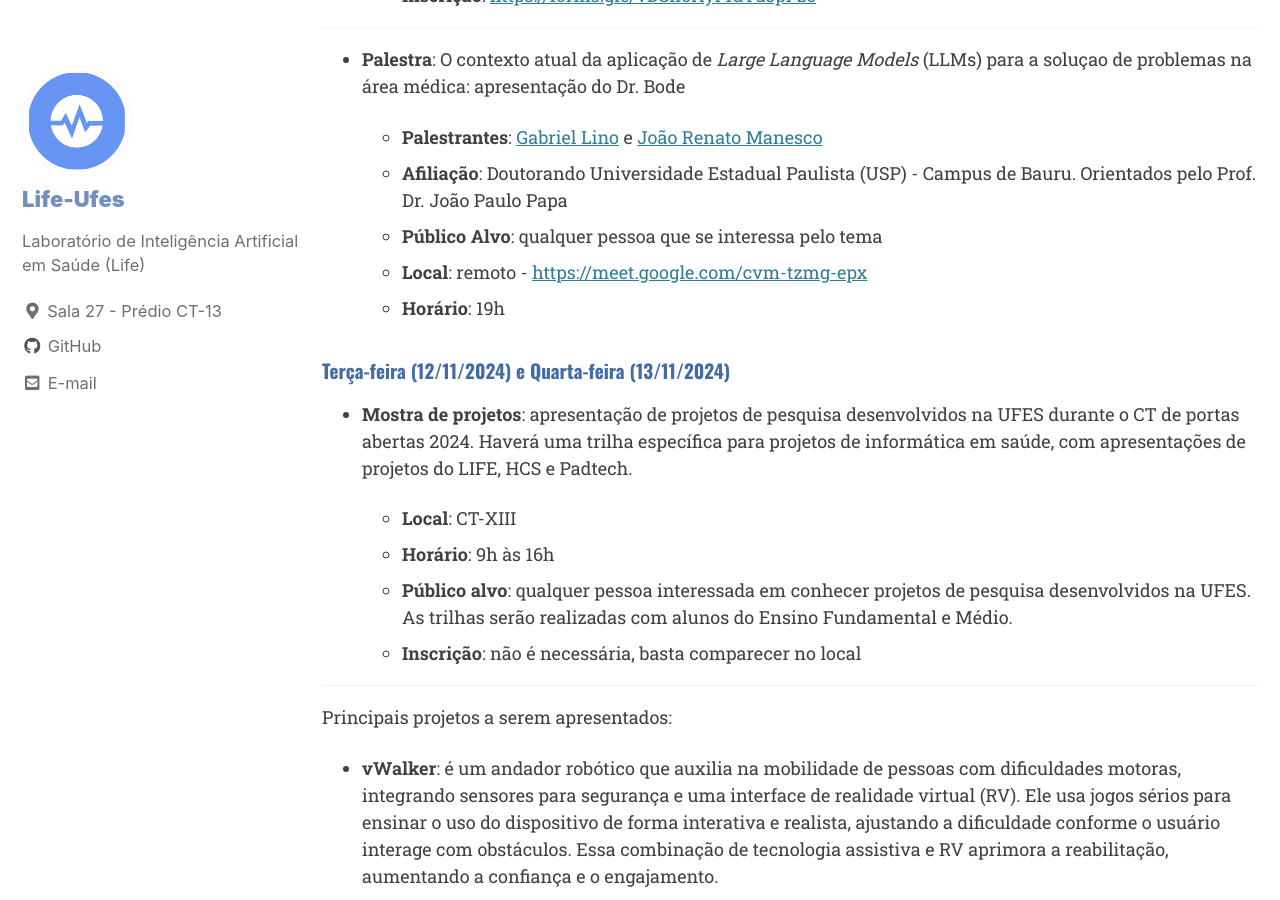
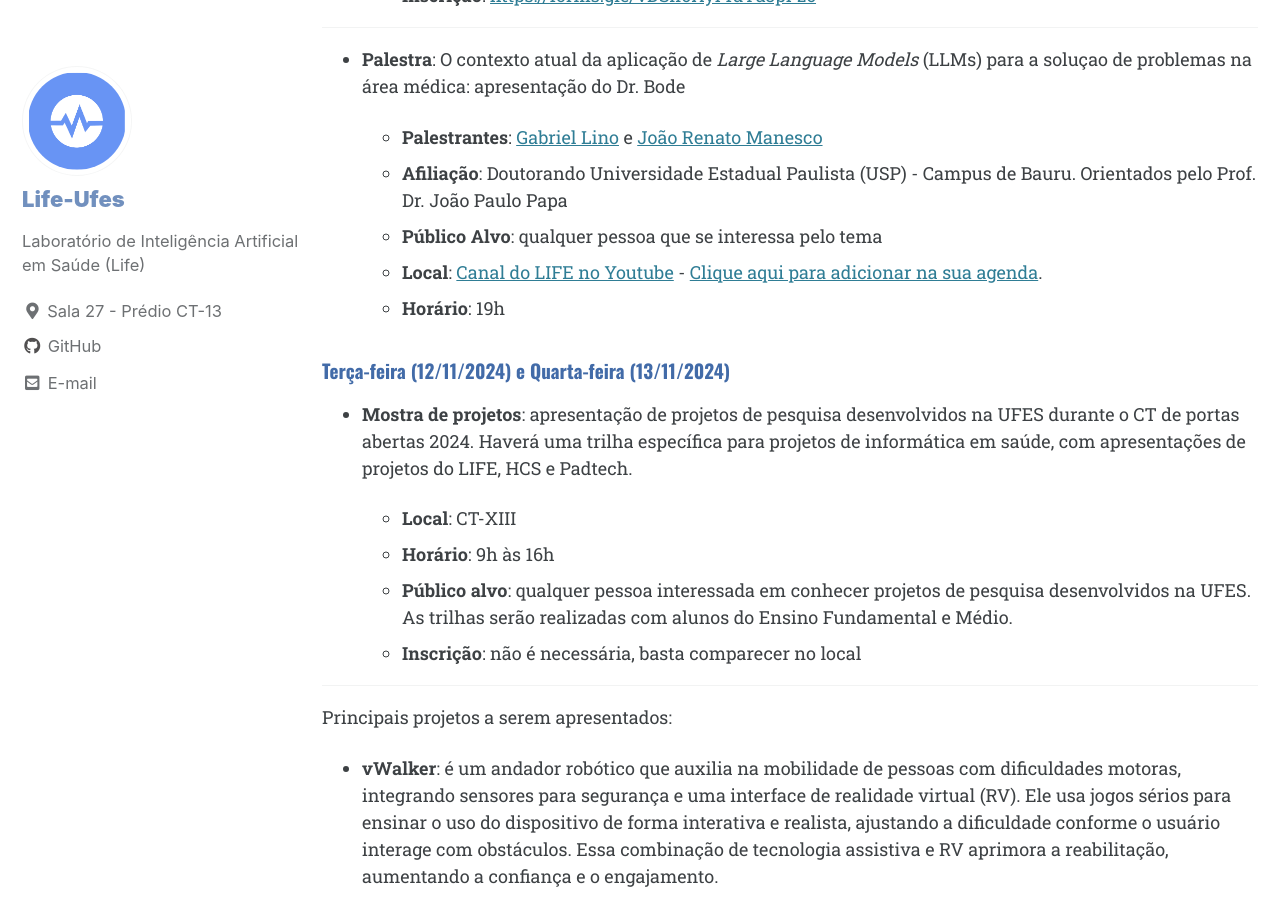
Before and after one commit to life-ufes/site, a Jekyll site: the page built from _pages/semana.md, in a window 1280 px wide and 900 px high, scrolled down 1687 px. Built offline with Jekyll 4.4.1, drawn with Linux system fonts in a browser that asks for light colours; cached includes are drawn as plain includes.

Commit message:
atualizando links

```diff
--- a/_pages/semana.md
+++ b/_pages/semana.md
@@ -34,7 +34,7 @@ ____
   - **Palestrantes**: [Gabriel Lino](https://www.linkedin.com/in/gabriel-lino-garcia-499266183/) e [João Renato Manesco](https://www.linkedin.com/in/joao-renato/)
   - **Afiliação**: Doutorando Universidade Estadual Paulista (USP) - Campus de Bauru. Orientados pelo Prof. Dr. João Paulo Papa
   - **Público Alvo**: qualquer pessoa que se interessa pelo tema
-  - **Local**: remoto - [https://meet.google.com/cvm-tzmg-epx](https://meet.google.com/cvm-tzmg-epx)
+  - **Local**: [Canal do LIFE no Youtube](https://www.youtube.com/@life-ufes) - [Clique aqui para adicionar na sua agenda](https://calendar.google.com/calendar/event?action=TEMPLATE&amp;tmeid=M3ZrdHAxMjVhNW1yZDFkdGVlNW11ZDF1cjkgbGlmZUBpbmYudWZlcy5icg&amp;tmsrc=life%40inf.ufes.br).
   - **Horário**: 19h
 
 #### Terça-feira (12/11/2024) e Quarta-feira (13/11/2024)
```
